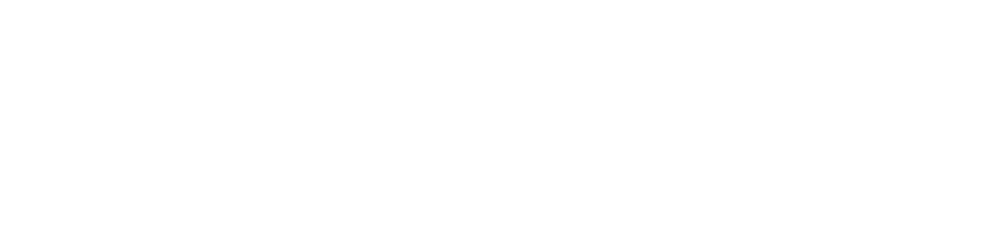
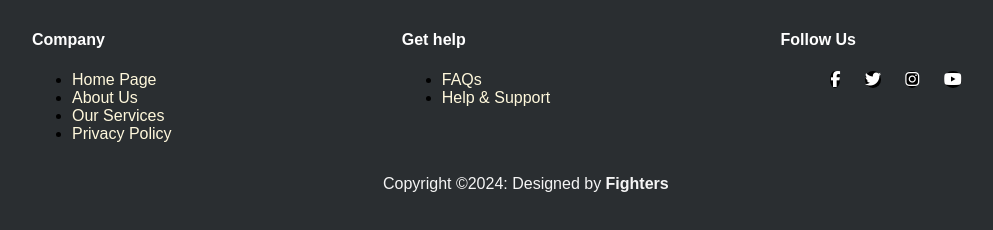
Before and after one commit to SharQawyCS/recipe-finder, a plain HTML site: page pages/footer/footer.html in a window 1280 px wide. Shown: the whole page, without its empty margins (18-1011 px from the left). Drawn offline with Linux system fonts and the light colour scheme.

Commit message:
the first version of Footer

```diff
--- a/pages/footer/footer.css
+++ b/pages/footer/footer.css
@@ -0,0 +1,62 @@
+body{
+    margin: 0;
+    max-width: 1170px;
+    padding-top: 10px;
+    /* padding-right: 20px; */
+    padding-left: 50px;
+    background-color: #2a2e31;
+    font-family: sans-serif;
+    /* position: relative; */
+}
+
+.footer{
+    display: flex;
+    justify-content: space-between;
+    /* position: absolute; */
+}
+.footer ul li a{
+    margin-top: 50px;
+    margin-bottom: 50px;
+    border-top: 5px;
+    padding-top: 0;
+    padding-bottom: 0;
+    color:cornsilk;
+    text-decoration: none;
+    border-radius: 15px;
+    text-transform: capitalize;
+
+}
+
+.footer ul li a:hover{
+    background-color: gray;
+
+}
+
+/* .img{
+    display: block;
+
+} */
+
+.footer h4{
+    color: white;
+}
+
+.follow a{
+    padding: 0;
+    text-decoration: none;
+    background-color: black;
+    margin: 10px;
+    border-radius: 50%;
+    color: white;
+    size: 100%;
+}
+
+#right{
+    color: whitesmoke;
+    padding-left: 30%;
+    padding-right: 20%;
+}
+
+#right:hover{
+    background-color: gray;
+}
--- a/pages/footer/footer.html
+++ b/pages/footer/footer.html
@@ -1,12 +1,71 @@
 <!DOCTYPE html>
 <html lang="en">
-<head>
-    <meta charset="UTF-8">
+  <head>
+    <meta charset="UTF-8" />
     <meta name="viewport" content="width=device-width, initial-scale=1.0">
-    <title>Document</title>
-    <link rel="stylesheet" href="footer.css">
-</head>
-<body>
+    <title>Recipe-Finder|footer</title>
+    <link rel="stylesheet" href="footer.css" />
 
-</body>
+    <link rel="stylesheet" href="https://cdnjs.cloudflare.com/ajax/libs/font-awesome/6.5.2/css/all.min.css"
+    integrity="sha512-SnH5WK+bZxgPHs44uWIX+LLJAJ9/2PkPKZ5QiAj6Ta86w+fsb2TkcmfRyVX3pBnMFcV7oQPJkl9QevSCWr3W6A=="
+    crossorigin="anonymous" referrerpolicy="no-referrer" />
+
+  </head>
+  <body>
+    <div class="footer">
+      <div>
+        <h4>Company</h4>
+        <ul>
+          <li>
+            <a href="http://127.0.0.1:5500/homepage.html">home page</a>
+          </li>
+          <li>
+            <a href="http://127.0.0.1:5500/pages/about/about.html">about us</a>
+          </li>
+          <li>
+            <a href="#">our services</a>
+          </li>
+          <li>
+            <a href="#">privacy policy</a>
+          </li>
+        </ul>
+      </div>
+
+      <div>
+        <h4>Get help</h4>
+        <ul>
+          <li>
+            <a href="#">FAQs</a>
+          </li>
+          <li>
+            <a href="#">Help & support</a>
+          </li>
+        </ul>
+      </div>
+
+      <div class="follow">
+        <h4>Follow Us</h4>
+        <ul>
+          <a href="https://www.facebook.com/" target="_blank"><i class="fab fa-facebook-f"></i></a>
+          <a href="https://twitter.com/x"target="_blank"><i class="fab fa-twitter"></i></a>
+          <a href="https://www.instagram.com/"target="_blank"><i class="fab fa-instagram"></i></a>
+          <a href="https://www.youtube.com/"target="_blank"><i class="fab fa-youtube"></i></a>
+        </ul>
+      </div>
+
+      <!-- to make space in the right of footer -->
+      <div>
+        <a href="#"></a>
+      </div>
+    </div>
+
+    <!-- image for footer
+    <div class="img">
+      <img src="Background.png" alt="footer img" />
+    </div> -->
+
+    <p id="right">
+       <spam>Copyright &copy;2024: Designed by <b>Fighters</b></spam>
+    </p>
+  </body>
 </html>
```
